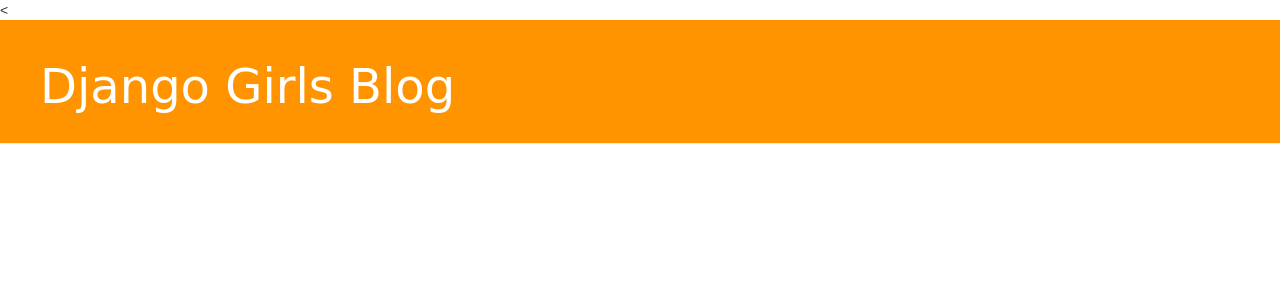
After one commit to karlin31/my-first-blog, a Django app: template blog/templates/blog/base.html in a window 1280 px wide. The commit adds this page. Shown: the top 300 px of the page. Run offline with Django 3.2, Linux system fonts and the light colour scheme; the template is opened without the code that fills it, so the values that code supplies are empty; some libraries are stand-ins or nearby versions.

```diff
--- a/blog/models.py
+++ b/blog/models.py
@@ -1,5 +1,7 @@
 from django.db import models
-from django.utils import timezone
+from django.utils import
+from django.shortcuts import render
+from .models import Post
 
 class Post(models.Model):
 	author = models.ForeignKey('auth.User')
@@ -7,7 +9,7 @@ class Post(models.Model):
 	text = models.TextField()
 	created_date = models.DateTimeField(
 			default=timezone.now)
-	published_Date = models.DateTimeField(
+	published_date = models.DateTimeField(
 			blank=True, null=True)
 
 	def publish(self):
--- /dev/null
+++ b/blog/static/css/blog.css
@@ -0,0 +1,47 @@
+.page-header {
+    background-color: #ff9400;
+    margin-top: 0;
+    padding: 20px 20px 20px 40px;
+}
+
+.page-header h1, .page-header h1 a, .page-header h1 a:visited, .page-header h1 a:active {
+    color: #ffffff;
+    font-size: 36pt;
+    text-decoration: none;
+}
+
+.content {
+    margin-left: 40px;
+}
+
+h1, h2, h3, h4 {
+    font-family: 'Lobster', cursive;
+}
+
+.date {
+    float: right;
+    color: #828282;
+}
+
+.save {
+    float: right;
+}
+
+.post-form textarea, .post-form input {
+    width: 100%;
+}
+
+.top-menu, .top-menu:hover, .top-menu:visited {
+    color: #ffffff;
+    float: right;
+    font-size: 26pt;
+    margin-right: 20px;
+}
+
+.post {
+    margin-bottom: 70px;
+}
+
+.post h1 a, .post h1 a:visited {
+    color: #000000;
+}
--- /dev/null
+++ b/blog/templates/blog/base.html
@@ -0,0 +1,25 @@
+
+	{% load staticfiles %}
+<html>
+    <head>
+        <title>Django Girls blog</title>
+        <link rel="stylesheet" href="//maxcdn.bootstrapcdn.com/bootstrap/3.2.0/css/bootstrap.min.css">
+        <link rel="stylesheet" href="//maxcdn.bootstrapcdn.com/bootstrap/3.2.0/css/bootstrap-theme.min.css">
+        <link rel="stylesheet" href="{% static 'css/blog.css' %}">
+    </head>
+		<title>  Awesome blog!!!</title>
+	</head>
+	<body>
+		< <div class="page-header">
+        <h1><a href="/">Django Girls Blog</a></h1>
+    </div>
+    <div class="content container">
+        <div class="row">
+            <div class="col-md-8">
+            {% block content %}
+            {% endblock %}
+            </div>
+        </div>
+    </div>
+	</body>
+</html>
--- a/blog/urls.py
+++ b/blog/urls.py
@@ -3,4 +3,5 @@ from . import views
 
 urlpatterns = [
     url(r'^$', views.post_list),
+    url(r'^post/(?P<pk>[0-9]+)/$', views.post_detail),
 ]
--- a/blog/views.py
+++ b/blog/views.py
@@ -1,7 +1,11 @@
 from django.shortcuts import render
 from django.utils import timezone
 from .models import Post
+from django.shortcuts import render, get_object_or_404
 
 def post_list(request):
 	posts = Post.objects.filter(published_Date__lte=timezone.now()).order_by('published_Date')
 	return render(request, 'blog/post_list.html', {'posts':posts})
+def post_detail(request, pk):
+    post = get_object_or_404(Post, pk=pk)
+    return render(request, 'blog/post_detail.html', {'post': post})
--- a/mysite/urls.py
+++ b/mysite/urls.py
@@ -5,5 +5,4 @@ urlpatterns = [
     url(r'^admin/', include(admin.site.urls)),
     url(r'', include('blog.urls')),
 
-    url(r'^admin/', include(admin.site.urls)),
-]
+ ]
```
Also changed, not shown: blog/templates/blog/post_list.html (+17 -4 lines).
